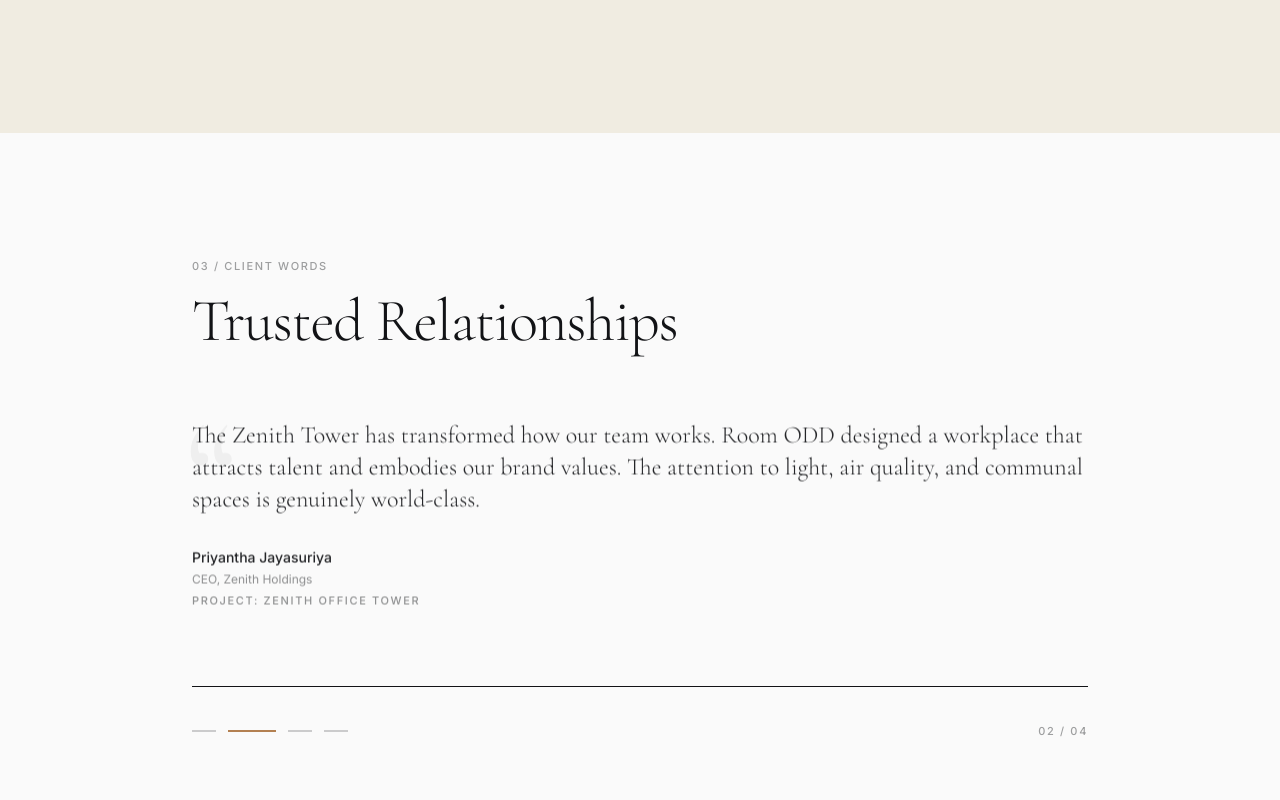
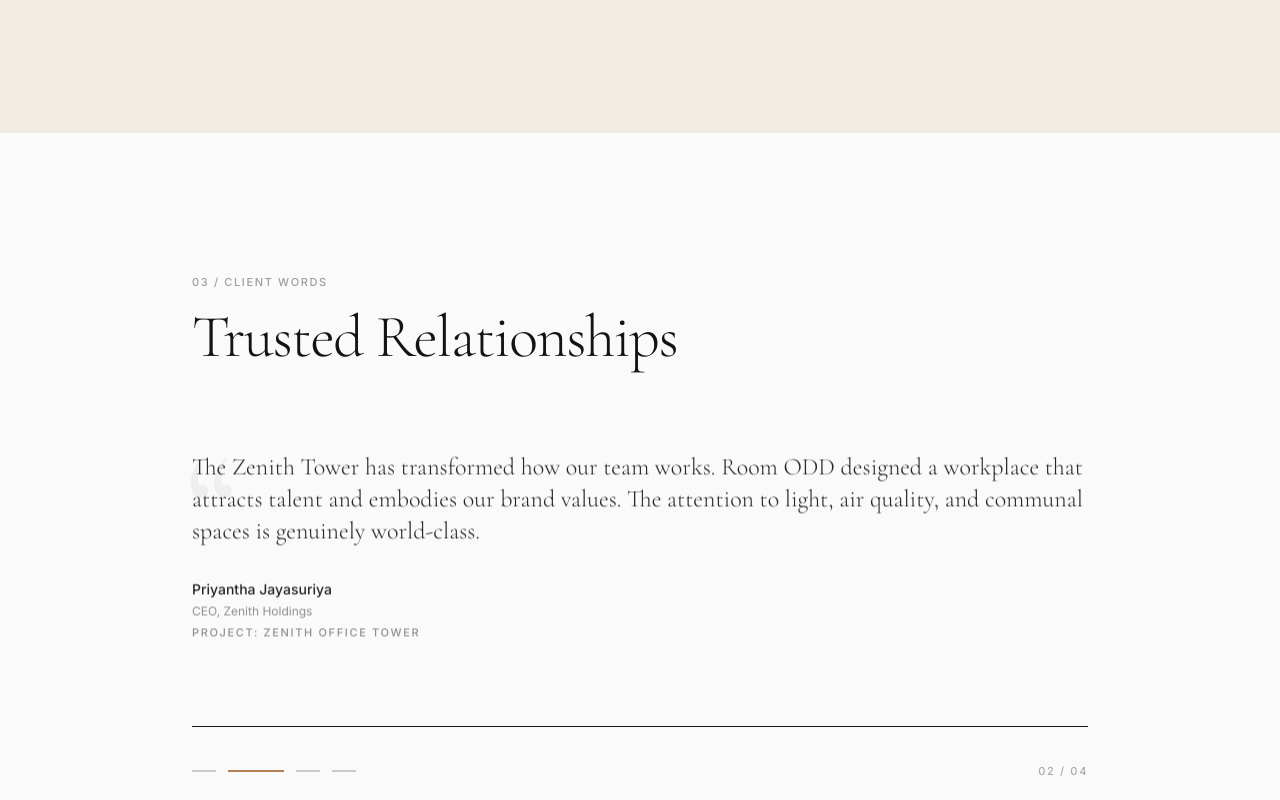
Before and after one commit to ThaveeshaSonnadara/room-odd-website, a Next.js app: page / in a window 1280 px wide. Shown: the part 4660-5460 px from the top of the page. Built offline with nearby package versions, Linux system fonts and the light colour scheme.

Commit message:
update src/components/home/TestimonialsPreview.tsx

```diff
--- a/src/components/home/TestimonialsPreview.tsx
+++ b/src/components/home/TestimonialsPreview.tsx
@@ -56,14 +56,14 @@ export function TestimonialsPreview() {
   const active = testimonials[activeIndex];
 
   return (
-    <section className="py-24 lg:py-32 bg-canvas">
+    <section className="py-28 lg:py-36 bg-canvas">
       <Container>
         <div className="max-w-4xl mx-auto">
           {/* Heading */}
           <SectionHeading
             label="03 / Client Words"
             title="Trusted Relationships"
-            className="mb-16"
+            className="mb-20"
           />
 
           {/* Testimonial container with hover pause listener */}
@@ -76,9 +76,9 @@ export function TestimonialsPreview() {
               {active && (
                 <motion.div
                   key={active.id}
-                  initial={{ opacity: 0, y: 16 }}
+                  initial={{ opacity: 0, y: 12 }}
                   animate={{ opacity: 1, y: 0 }}
-                  exit={{ opacity: 0, y: -16 }}
+                  exit={{ opacity: 0, y: -12 }}
                   transition={{ duration: 0.5, ease: [0.22, 0.61, 0.36, 1] }}
                 >
                   <TestimonialCard
@@ -92,9 +92,9 @@ export function TestimonialsPreview() {
             </AnimatePresence>
           </div>
 
-          {/* Navigation indicators with auto-rotation progress */}
+          {/* Navigation indicators with refined progress */}
           <div
-            className="mt-12 flex items-center justify-between border-t border-canvas-dark/8 pt-8"
+            className="mt-14 flex items-center justify-between border-t border-canvas-dark/6 dark:border-white/10 pt-8"
             role="tablist"
             aria-label="Testimonial navigation"
           >
@@ -105,16 +105,16 @@ export function TestimonialsPreview() {
                   <button
                     key={t.id}
                     onClick={() => handleSelectTestimonial(i)}
-                    className="relative h-6 flex items-center group focus-visible:outline-none"
+                    className="relative h-6 flex items-center group focus-visible:outline-none cursor-pointer"
                     role="tab"
                     aria-selected={isActive}
                     aria-label={`Testimonial ${i + 1} from ${t.client}`}
                   >
                     <span
-                      className={`h-0.5 transition-all duration-400 block ${
+                      className={`h-[1.5px] transition-all duration-500 block ${
                         isActive
-                          ? 'w-12 bg-bronze'
-                          : 'w-6 bg-canvas-dark/20 group-hover:bg-canvas-dark/40'
+                          ? 'w-14 bg-bronze'
+                          : 'w-6 bg-canvas-dark/20 dark:bg-white/25 group-hover:bg-canvas-dark/40 dark:group-hover:bg-white/50'
                       }`}
                     />
                   </button>
@@ -123,14 +123,20 @@ export function TestimonialsPreview() {
             </div>
 
             {/* Subtle counter & status indicator */}
-            <div className="flex items-center gap-3 editorial-label text-canvas-dark/40">
+            <div className="flex items-center gap-3 editorial-label text-canvas-dark/35 dark:text-white/40">
               <span>
                 0{activeIndex + 1} / 0{testimonials.length}
               </span>
               {(isHovered || userPauseActive) && (
-                <span className="text-bronze text-2xs uppercase tracking-widest transition-opacity duration-300">
-                  • Reading Paused
-                </span>
+                <motion.span
+                  className="text-bronze text-2xs uppercase tracking-widest"
+                  initial={{ opacity: 0 }}
+                  animate={{ opacity: 1 }}
+                  exit={{ opacity: 0 }}
+                  transition={{ duration: 0.3 }}
+                >
+                  • Paused
+                </motion.span>
               )}
             </div>
           </div>
```
